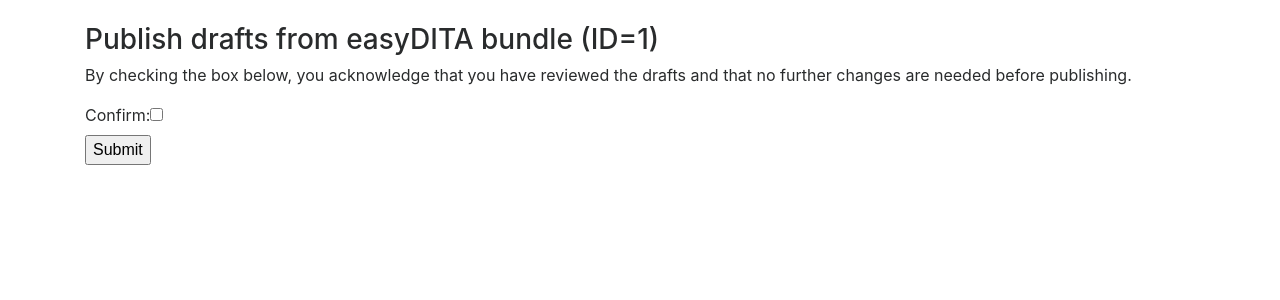
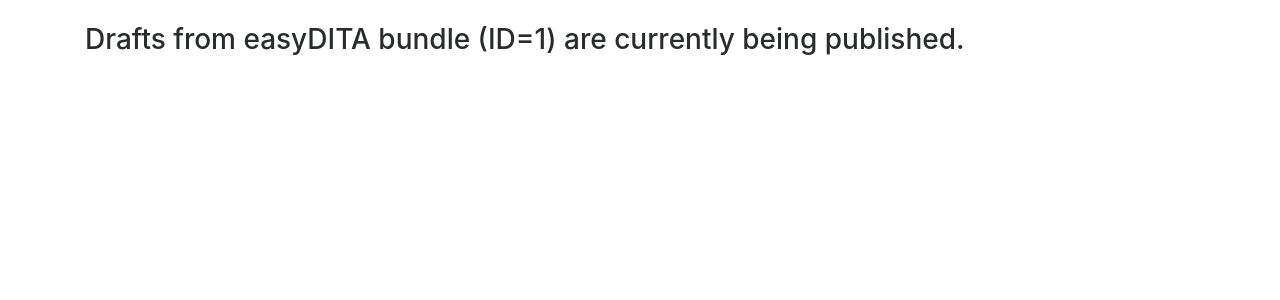
Before and after one commit to SFDO-Tooling/sfdoc, a Django app: page /publish/production/1/ in a window 1280 px wide. Shown: the part 56-356 px from the top of the page. Run offline with Django 3.2, Linux system fonts and the light colour scheme; a user stored in the database is signed in; tables that the repository leaves empty hold one stand-in row (values such as "Sample post"); parts of the project's set-up code (start-up, migrations or seed data) failed here and were passed over; some libraries are stand-ins or nearby versions.

Commit message:
improve handling of easyDITA bundle status

```diff
--- a/sfdoc/publish/models.py
+++ b/sfdoc/publish/models.py
@@ -19,15 +19,17 @@
 
 class EasyditaBundle(models.Model):
     """Represents a ZIP file of HTML and images from easyDITA."""
-    STATUS_NEW = 'N'        # newly received webhook from easyDITA
-    STATUS_DRAFT = 'D'      # drafts uploaded and ready for review
-    STATUS_PUBLISHED = 'P'  # drafts have been published
+    STATUS_NEW = 'N'            # newly received webhook from easyDITA
+    STATUS_DRAFT = 'D'          # drafts uploaded and ready for review
+    STATUS_PUBLISHING = 'G'     # drafts have been published
+    STATUS_PUBLISHED = 'P'      # drafts have been published
     easydita_id = models.CharField(max_length=255, unique=True)
     status = models.CharField(
         max_length=1,
         choices=(
             (STATUS_NEW, 'New'),
             (STATUS_DRAFT, 'Draft'),
+            (STATUS_PUBLISHING, 'Publishing'),
             (STATUS_PUBLISHED, 'Published'),
         ),
         default=STATUS_NEW,
--- a/sfdoc/publish/tasks.py
+++ b/sfdoc/publish/tasks.py
@@ -69,6 +69,8 @@
 def publish_drafts(easydita_bundle_pk):
     """Publish all drafts related to an easyDITA bundle."""
     easydita_bundle = EasyditaBundle.objects.get(pk=easydita_bundle_pk)
+    easydita_bundle.status = easydita_bundle.STATUS_PUBLISHING
+    easydita_bundle.save()
     salesforce = Salesforce()
     s3 = S3(draft=False)
     for article in easydita_bundle.articles:
--- a/sfdoc/publish/templates/publish_confirmed.html
+++ /dev/null
@@ -1,5 +0,0 @@
-{% extends 'base.html' %}
-
-{% block content %}
-<h3>Drafts from easyDITA bundle (ID={{ easydita_bundle_id }}) are being published!</h3>
-{% endblock content %}
--- a/sfdoc/publish/templates/publish_incomplete.html
+++ b/sfdoc/publish/templates/publish_incomplete.html
@@ -1,6 +1,5 @@
 {% extends 'base.html' %}
 
 {% block content %}
-<h3>easyDITA bundle (ID={{ easydita_bundle_id }}) has not yet been uploaded as drafts.</h3>
-<p>Create drafts by publishing from easyDITA. Once drafts have been uploaded, log in to the Salesforce org to publish.</p>
+<h3>easyDITA bundle (ID={{ easydita_bundle_id }}) has not yet been uploaded as drafts to the Salesforce org.</h3>
 {% endblock content %}
--- /dev/null
+++ b/sfdoc/publish/templates/published.html
@@ -0,0 +1,5 @@
+{% extends 'base.html' %}
+
+{% block content %}
+<h3>Drafts from easyDITA bundle (ID={{ easydita_bundle_id }}) have been successfully published!</h3>
+{% endblock content %}
--- /dev/null
+++ b/sfdoc/publish/templates/publishing.html
@@ -0,0 +1,5 @@
+{% extends 'base.html' %}
+
+{% block content %}
+<h3>Drafts from easyDITA bundle (ID={{ easydita_bundle_id }}) are currently being published.</h3>
+{% endblock content %}
--- a/sfdoc/publish/views.py
+++ b/sfdoc/publish/views.py
@@ -41,18 +41,28 @@
         EasyditaBundle,
         easydita_id=easydita_bundle_id,
     )
-    if request.method == 'POST':
-        form = PublishToProductionForm(request.POST)
-        if form.is_valid():
-            publish_drafts.delay(easydita_bundle.pk)
-            return HttpResponseRedirect('confirmed/')
-    else:
-        form = PublishToProductionForm()
     context = {
         'easydita_bundle_id': easydita_bundle.easydita_id,
-        'form': form,
     }
-    return render(request, 'publish_to_production.html', context=context)
+    if easydita_bundle.status == easydita_bundle.STATUS_NEW:
+        template = 'publish_incomplete.html'
+    elif easydita_bundle.status == easydita_bundle.STATUS_DRAFT:
+        template = 'publish_to_production.html'
+        if request.method == 'POST':
+            form = PublishToProductionForm(request.POST)
+            if form.is_valid():
+                publish_drafts.delay(easydita_bundle.pk)
+                easydita_bundle.status = easydita_bundle.STATUS_PUBLISHING
+                easydita_bundle.save()
+                return HttpResponseRedirect('confirmed/')
+        else:
+            form = PublishToProductionForm()
+        context['form'] = form
+    elif easydita_bundle.status == easydita_bundle.STATUS_PUBLISHING:
+        template = 'publishing.html'
+    elif easydita_bundle.status == easydita_bundle.STATUS_PUBLISHED:
+        template = 'published.html'
+    return render(request, template, context=context)
 
 
 @never_cache
@@ -67,6 +77,11 @@
         'easydita_bundle_id': easydita_bundle.easydita_id,
     }
     if easydita_bundle.status == easydita_bundle.STATUS_NEW:
-        return render(request, 'publish_incomplete.html', context=context)
-    else:
-        return render(request, 'publish_confirmed.html', context=context)
+        template = 'publish_incomplete.html'
+    elif easydita_bundle.status == easydita_bundle.STATUS_DRAFT:
+        return HttpResponseRedirect('../')
+    elif easydita_bundle.status == easydita_bundle.STATUS_PUBLISHING:
+        template = 'publishing.html'
+    elif easydita_bundle.status == easydita_bundle.STATUS_PUBLISHED:
+        template = 'published.html'
+    return render(request, template, context=context)
```
Also changed, not shown: sfdoc/publish/migrations/0007_auto_20180126_0011.py (added).
